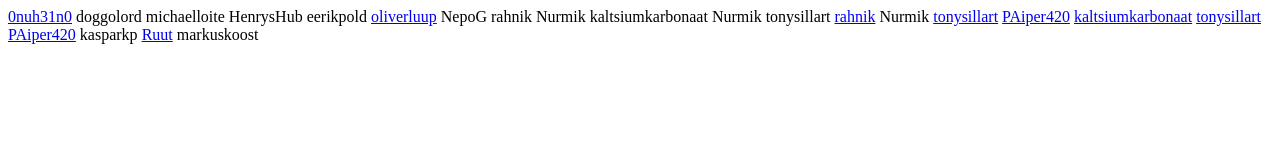
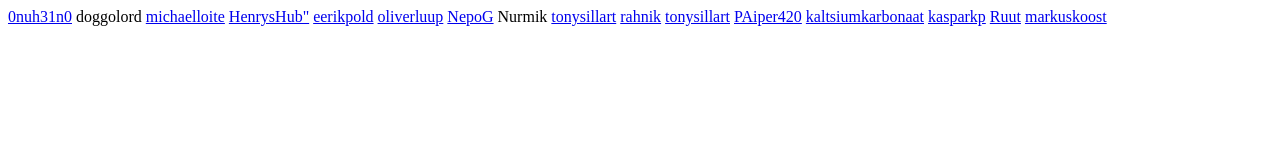
Before and after one commit to kuressaareametikool/gameinfo, a plain HTML site: page index.html in a window 1280 px wide. Drawn offline with Linux system fonts and the light colour scheme.

Commit message:
links added

```diff
--- a/index.html
+++ b/index.html
@@ -6,25 +6,19 @@
 <body>
 <a href="0nuh31n0">0nuh31n0</a>
 <a herf="doggolord">doggolord</a>
-michaelloite
-HenrysHub
-eerikpold
+<a href="michaelloite">michaelloite</a>
+<a href="HenrysHub">HenrysHub"</a>
+<a href="eerikpold">eerikpold</a>
 <a href="oliverluup">oliverluup</a>
-NepoG
-rahnik
+<a href="NepoG">NepoG</a>
 <a herf="Nurmik">Nurmik</a>
-kaltsiumkarbonaat
-Nurmik
-tonysillart
+<a href="tonysillart">tonysillart</a>
 <a href="rahnik">rahnik</a>
-Nurmik
 <a href="tonysillart">tonysillart</a>
 <a href="PAiper420">PAiper420</a>
 <a href="kaltsiumkarbonaat">kaltsiumkarbonaat</a>
-<a href="tonysillart">tonysillart</a>
-<a href="PAiper420">PAiper420</a>
-kasparkp
+<a href="kasparkp">kasparkp</a>
 <a href="Ruut">Ruut</a>
-markuskoost
+<a href="markuskoost">markuskoost</a>
 </body>
 </html>
```
